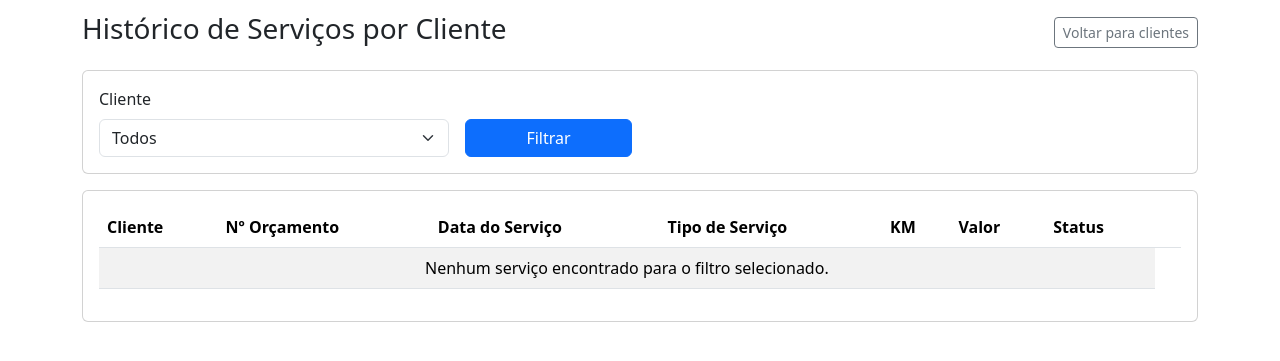
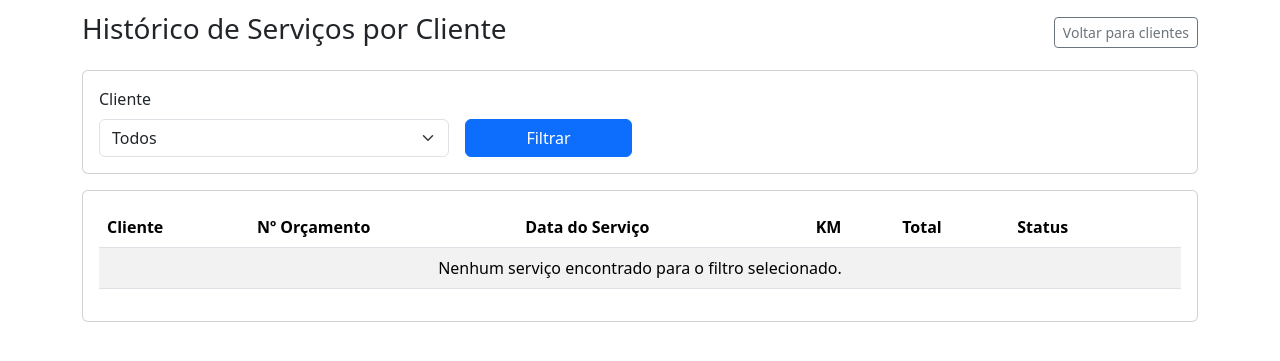
Before and after one commit to Franciney2519/Projeto_oficina, a Flask app: template templates/historico_servicos.html in a window 1280 px wide. Shown: the part 58-419 px from the top of the page. Run offline with Flask 3, Linux system fonts and the light colour scheme; the template is opened without the code that fills it, so the values that code supplies are empty; the visitor is signed in with stand-in values (Sample User, id 1); parts of the project's set-up code (start-up, migrations or seed data) failed here and were passed over; some libraries are stand-ins or nearby versions.

Commit message:
feat(historico): agrupar servicos por orcamento com total e detalhe de itens
- Rota agrupa todos os servicos do mesmo orcamento em uma unica linha
- Exibe: cliente, Nº orcamento, data, KM, total somado e status
- Botao 'Detalhes (N)' indica quantos itens tem o orcamento
- Modal exibe resumo do orcamento + tabela com todos os itens:
  tipo, descricao, valor, responsavel e observacoes por item

Co-Authored-By: Claude Sonnet 4.6 <noreply@anthropic.com>

```diff
--- a/app.py
+++ b/app.py
@@ -1172,24 +1172,35 @@ def historico_servicos():
         services_df = services_df[services_df["id_cliente"] == selected_client_id]
 
     services_df = services_df.sort_values("data_execucao", ascending=False)
-    services = []
+
+    # Agrupa por orçamento: uma linha por orçamento, itens no detalhe
+    budgets_seen: dict = {}
+    budgets_order: list = []
     for row in services_df.fillna("").to_dict(orient="records"):
-        services.append(
-            {
-                "id_servico":    row.get("id_servico"),
-                "client_id":     row.get("id_cliente"),
-                "client_name":   row.get("nome") or "N/D",
-                "budget_id":     row.get("id_orcamento"),
-                "service_date":  _format_date(row.get("data_execucao")),
-                "service_type":  row.get("tipo_servico") or "-",
-                "service_value": row.get("valor") or 0,
-                "status":        row.get("status") or "Sem status",
-                "descricao":     row.get("descricao_servico") or "-",
-                "responsavel":   row.get("responsavel") or "-",
-                "observacoes":   row.get("observacoes") or "-",
-                "carro_km":      row.get("carro_km") or "-",
+        key = row.get("id_orcamento") or f"sem_{row.get('id_servico')}"
+        if key not in budgets_seen:
+            budgets_seen[key] = {
+                "budget_id":    row.get("id_orcamento"),
+                "client_id":    row.get("id_cliente"),
+                "client_name":  row.get("nome") or "N/D",
+                "service_date": _format_date(row.get("data_execucao")),
+                "carro_km":     row.get("carro_km") or "-",
+                "status":       row.get("status") or "Sem status",
+                "total_value":  0.0,
+                "items":        [],
             }
-        )
+            budgets_order.append(key)
+        entry = budgets_seen[key]
+        entry["total_value"] = round(entry["total_value"] + float(row.get("valor") or 0), 2)
+        entry["items"].append({
+            "tipo":       row.get("tipo_servico") or "-",
+            "descricao":  row.get("descricao_servico") or "-",
+            "valor":      float(row.get("valor") or 0),
+            "responsavel": row.get("responsavel") or "-",
+            "observacoes": row.get("observacoes") or "-",
+        })
+
+    services = [budgets_seen[k] for k in budgets_order]
 
     # Apenas clientes que possuem serviços registrados, em ordem alfabética
     client_ids_with_services = set(
--- a/templates/historico_servicos.html
+++ b/templates/historico_servicos.html
@@ -36,9 +36,8 @@
             <th>Cliente</th>
             <th>Nº Orçamento</th>
             <th>Data do Serviço</th>
-            <th>Tipo de Serviço</th>
             <th>KM</th>
-            <th>Valor</th>
+            <th>Total</th>
             <th>Status</th>
             <th></th>
           </tr>
@@ -49,9 +48,8 @@
               <td>{{ s.client_name }}</td>
               <td>{{ s.budget_id or '-' }}</td>
               <td>{{ s.service_date }}</td>
-              <td>{{ s.service_type }}</td>
               <td>{{ s.carro_km }}</td>
-              <td>{{ s.service_value | brl }}</td>
+              <td>{{ s.total_value | brl }}</td>
               <td>
                 {% set status_lower = (s.status or '') | lower %}
                 <span class="badge bg-{{ 'success' if 'conclu' in status_lower else ('warning text-dark' if 'aprovado' in status_lower else 'secondary') }}">
@@ -61,7 +59,7 @@
               <td>
                 <button class="btn btn-sm btn-outline-primary btn-detalhes"
                   data-info='{{ s | tojson }}'>
-                  Detalhes
+                  Detalhes ({{ s.items | length }})
                 </button>
               </td>
             </tr>
@@ -76,57 +74,57 @@
   </div>
 </div>
 
-<!-- Modal de detalhes do serviço -->
+<!-- Modal de detalhes do orçamento -->
 <div class="modal fade" id="modalDetalhes" tabindex="-1" aria-labelledby="modalDetalhesLabel" aria-hidden="true">
   <div class="modal-dialog modal-lg">
     <div class="modal-content">
       <div class="modal-header">
-        <h5 class="modal-title" id="modalDetalhesLabel">Detalhes do Serviço</h5>
+        <h5 class="modal-title" id="modalDetalhesLabel">Detalhes do Orçamento</h5>
         <button type="button" class="btn-close" data-bs-dismiss="modal"></button>
       </div>
       <div class="modal-body">
-        <div class="row g-3">
-          <div class="col-sm-6">
+        <!-- Resumo do orçamento -->
+        <div class="row g-2 mb-3">
+          <div class="col-sm-4">
             <p class="mb-1 text-muted small">Cliente</p>
             <p class="fw-semibold mb-0" id="det-cliente"></p>
           </div>
-          <div class="col-sm-6">
-            <p class="mb-1 text-muted small">Nº Orçamento</p>
-            <p class="fw-semibold mb-0" id="det-orcamento"></p>
-          </div>
-          <div class="col-sm-6">
+          <div class="col-sm-4">
             <p class="mb-1 text-muted small">Data do Serviço</p>
             <p class="fw-semibold mb-0" id="det-data"></p>
           </div>
-          <div class="col-sm-6">
-            <p class="mb-1 text-muted small">Tipo de Serviço</p>
-            <p class="fw-semibold mb-0" id="det-tipo"></p>
+          <div class="col-sm-4">
+            <p class="mb-1 text-muted small">KM do Veículo</p>
+            <p class="fw-semibold mb-0" id="det-km"></p>
           </div>
-          <div class="col-sm-6">
-            <p class="mb-1 text-muted small">Valor</p>
-            <p class="fw-semibold mb-0" id="det-valor"></p>
-          </div>
-          <div class="col-sm-6">
+          <div class="col-sm-4">
             <p class="mb-1 text-muted small">Status</p>
             <p class="fw-semibold mb-0" id="det-status"></p>
           </div>
-          <div class="col-sm-6">
-            <p class="mb-1 text-muted small">KM do Veículo (na data do serviço)</p>
-            <p class="fw-semibold mb-0" id="det-km"></p>
+          <div class="col-sm-4">
+            <p class="mb-1 text-muted small">Total do Orçamento</p>
+            <p class="fw-semibold mb-0 text-success" id="det-total"></p>
           </div>
-          <div class="col-12"><hr class="my-1"></div>
-          <div class="col-12">
-            <p class="mb-1 text-muted small">Descrição do Serviço</p>
-            <p class="fw-semibold mb-0" id="det-descricao"></p>
-          </div>
-          <div class="col-sm-6">
-            <p class="mb-1 text-muted small">Responsável pela Execução</p>
-            <p class="fw-semibold mb-0" id="det-responsavel"></p>
-          </div>
-          <div class="col-12">
-            <p class="mb-1 text-muted small">Observações</p>
-            <p class="fw-semibold mb-0" id="det-observacoes"></p>
-          </div>
+        </div>
+
+        <hr>
+
+        <!-- Tabela de itens -->
+        <h6 class="mb-2">Itens realizados</h6>
+        <div class="table-responsive">
+          <table class="table table-sm table-bordered align-middle mb-0">
+            <thead class="table-light">
+              <tr>
+                <th>Tipo</th>
+                <th>Descrição</th>
+                <th>Valor</th>
+                <th>Responsável</th>
+                <th>Observações</th>
+              </tr>
+            </thead>
+            <tbody id="det-itens">
+            </tbody>
+          </table>
         </div>
       </div>
       <div class="modal-footer">
@@ -143,19 +141,31 @@ document.querySelectorAll('.btn-detalhes').forEach(function(btn) {
   btn.addEventListener('click', function() {
     try {
       var s = JSON.parse(this.dataset.info);
+
       document.getElementById('modalDetalhesLabel').textContent =
-        'Detalhes do Serviço' + (s.id_servico ? ' #' + s.id_servico : '');
-      document.getElementById('det-cliente').textContent     = s.client_name || '-';
-      document.getElementById('det-orcamento').textContent   = s.budget_id ? '#' + s.budget_id : '-';
-      document.getElementById('det-data').textContent        = s.service_date || '-';
-      document.getElementById('det-tipo').textContent        = s.service_type || '-';
-      document.getElementById('det-valor').textContent       =
-        'R$ ' + Number(s.service_value || 0).toLocaleString('pt-BR', {minimumFractionDigits: 2, maximumFractionDigits: 2});
-      document.getElementById('det-status').textContent      = s.status || '-';
-      document.getElementById('det-km').textContent          = s.carro_km && s.carro_km !== '-' ? s.carro_km + ' km' : '-';
-      document.getElementById('det-descricao').textContent   = s.descricao || '-';
-      document.getElementById('det-responsavel').textContent = s.responsavel || '-';
-      document.getElementById('det-observacoes').textContent = s.observacoes || '-';
+        'Detalhes do Orçamento' + (s.budget_id ? ' #' + s.budget_id : '');
+      document.getElementById('det-cliente').textContent = s.client_name || '-';
+      document.getElementById('det-data').textContent    = s.service_date || '-';
+      document.getElementById('det-km').textContent      =
+        s.carro_km && s.carro_km !== '-' ? s.carro_km + ' km' : '-';
+      document.getElementById('det-status').textContent  = s.status || '-';
+      document.getElementById('det-total').textContent   =
+        'R$ ' + Number(s.total_value || 0).toLocaleString('pt-BR', {minimumFractionDigits: 2, maximumFractionDigits: 2});
+
+      // Montar tabela de itens
+      var tbody = document.getElementById('det-itens');
+      tbody.innerHTML = '';
+      (s.items || []).forEach(function(item) {
+        var tr = document.createElement('tr');
+        tr.innerHTML =
+          '<td>' + (item.tipo || '-') + '</td>' +
+          '<td>' + (item.descricao || '-') + '</td>' +
+          '<td>R$ ' + Number(item.valor || 0).toLocaleString('pt-BR', {minimumFractionDigits: 2, maximumFractionDigits: 2}) + '</td>' +
+          '<td>' + (item.responsavel || '-') + '</td>' +
+          '<td>' + (item.observacoes || '-') + '</td>';
+        tbody.appendChild(tr);
+      });
+
       new bootstrap.Modal(document.getElementById('modalDetalhes')).show();
     } catch(err) {
       console.error('Erro ao abrir detalhes:', err, this.dataset.info);
```
